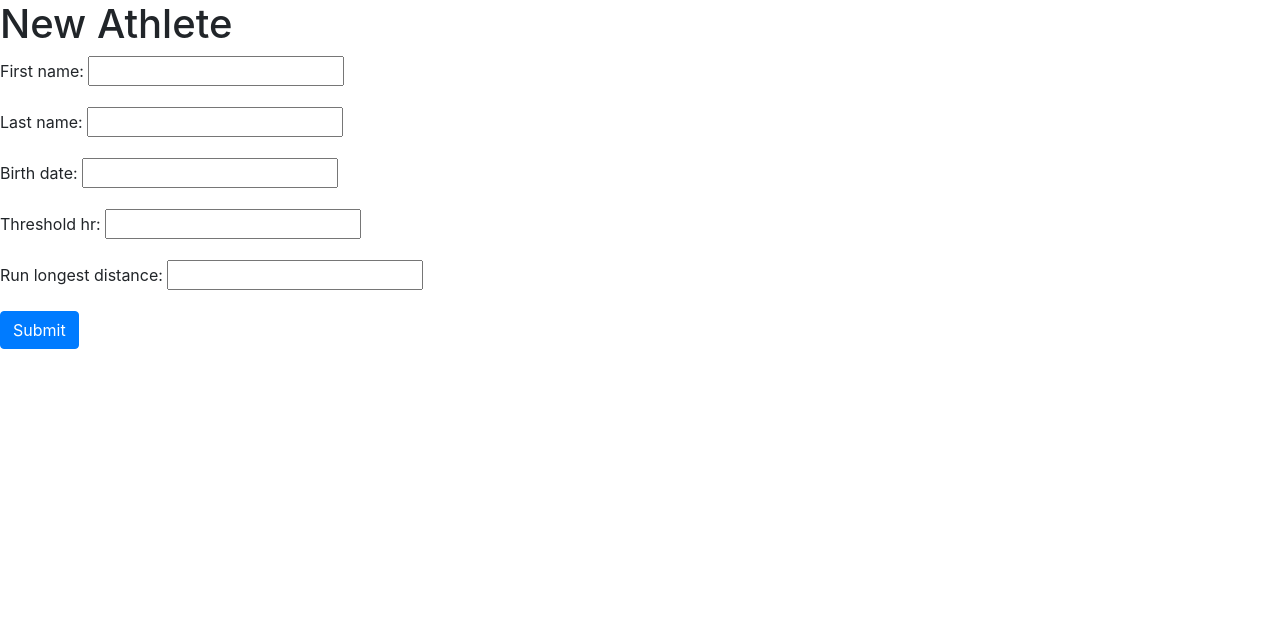
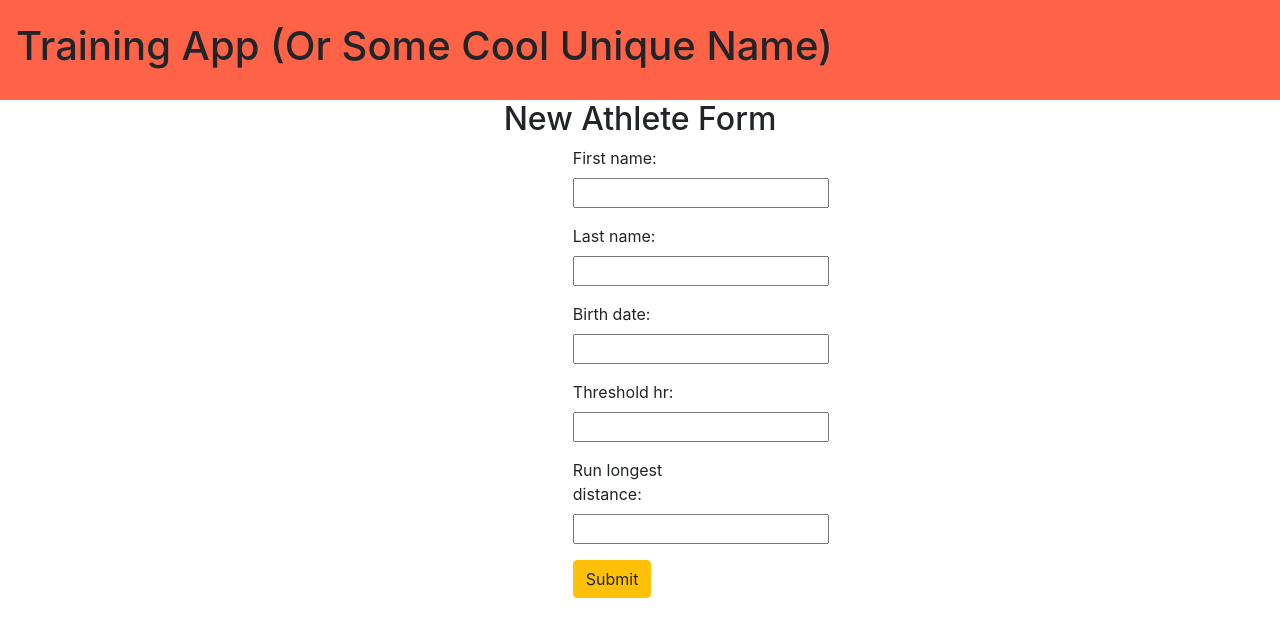
Before and after one commit to ram-bor/training-app, a Django app: page /athletes/new in a window 1280 px wide. Shown: the top 637 px of the page. Run offline with Django 3.2, Linux system fonts and the light colour scheme; some libraries are stand-ins or nearby versions.

Commit message:
up and looking good, now for functionality

```diff
--- a/athletes/static/css/athletes.css
+++ b/athletes/static/css/athletes.css
@@ -2,4 +2,30 @@ body {
     box-sizing: border-box;
     width: 100vw;
     height: auto;
+    display: flex;
+    flex-direction: column;
 }
+
+.navbar {
+    height: 100px;
+    width: 100%;
+    background-color: tomato;
+}
+
+.header-name {
+    text-transform: capitalize;
+}
+
+.athlete-form-header {
+    text-align: center;
+}
+
+.form-div {
+    display: flex;
+    justify-content: center;
+}
+
+.athlete-form {
+    font-size: 1rem;
+    width: 10.5%;
+}
--- a/athletes/templates/athlete_form.html
+++ b/athletes/templates/athlete_form.html
@@ -5,14 +5,15 @@
 {{ form.media }}
 
 
-<h1>New Athlete</h1>
-
+<h2 class="athlete-form-header">New Athlete Form</h2>
+<div class="form-div">
     <form method="POST" class="athlete-form">
         {% csrf_token %}
         {{ form.as_p}}
 
         {% buttons %}
-    <button type="submit" class="btn btn-primary">Submit</button>
+        <button type="submit" class="btn btn-warning">Submit</button>
         {% endbuttons %}
     </form>
+</div>
 {% endblock %}
--- a/athletes/templates/base.html
+++ b/athletes/templates/base.html
@@ -10,9 +10,12 @@
 </head>
 
 <body>
+    <header>
+        <nav class="navbar">
+            <h1 class="header-name"> Training App (or some cool unique name)</h1>
+        </nav>
+    </header>
     {% block content %}
-    {% endblock %}
-    {% block styles %}
     {% endblock %}
 </body>
 
```
Lines whose indentation alone changed are shown as unchanged.
